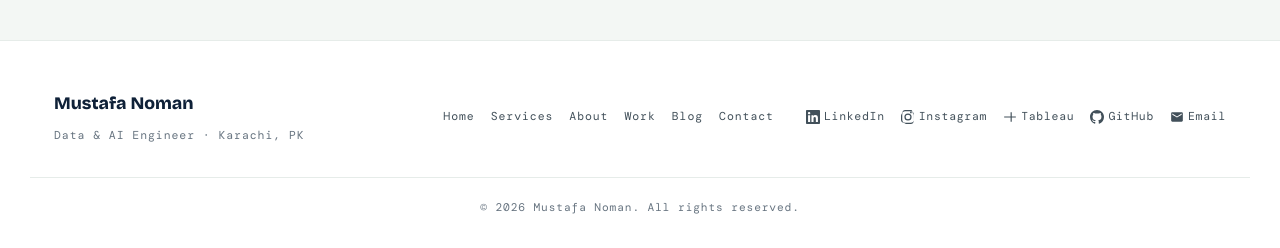
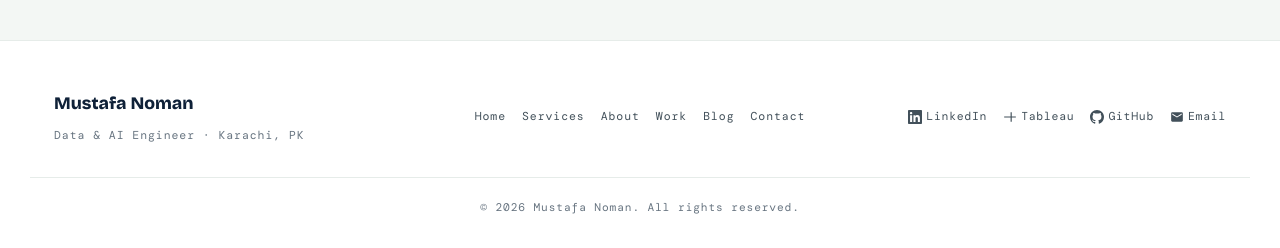
Before and after one commit to mustafanoman128/Website, a Flask app: page /blog in a window 1280 px wide. Shown: the part 1155-1403 px from the top of the page. Run offline with Flask 3, Linux system fonts and the light colour scheme; data that the repository does not hold is empty; some libraries are stand-ins or nearby versions.

Commit message:
Remove Instagram link from footer/nav
Co-Authored-By: Claude Sonnet 4.6 <noreply@anthropic.com>

```diff
--- a/templates/base.html
+++ b/templates/base.html
@@ -113,15 +113,6 @@
           </svg>
           LinkedIn
         </a>
-        <a href="https://www.instagram.com/mustafanoman128" target="_blank" rel="noopener noreferrer"
-          aria-label="Instagram Profile">
-          <svg width="14" height="14" fill="currentColor" viewBox="0 0 24 24"
-            style="vertical-align:middle;margin-right:4px">
-            <path
-              d="M12 2.163c3.204 0 3.584.012 4.85.07 1.366.062 2.633.334 3.608 1.308.975.974 1.246 2.241 1.308 3.608.058 1.266.07 1.645.07 4.85s-.012 3.584-.07 4.85c-.062 1.366-.334 2.633-1.308 3.608-.974.975-2.241 1.246-3.608 1.308-1.266.058-1.645.07-4.85.07s-3.584-.012-4.85-.07c-1.366-.062-2.633-.334-3.608-1.308-.975-.974-1.246-2.241-1.308-3.608C2.175 15.747 2.163 15.368 2.163 12s.012-3.584.07-4.85c.062-1.366.334-2.633 1.308-3.608.974-.975 2.241-1.246 3.608-1.308C8.416 2.175 8.796 2.163 12 2.163zm0-2.163C8.741 0 8.332.014 7.052.072 5.775.13 4.593.397 3.635 1.354 2.678 2.312 2.41 3.493 2.352 4.77.014 8.332 0 8.741 0 12c0 3.259.014 3.668.072 4.948.058 1.277.326 2.459 1.283 3.416.957.957 2.139 1.225 3.416 1.283C8.332 23.986 8.741 24 12 24s3.668-.014 4.948-.072c1.277-.058 2.459-.326 3.416-1.283.957-.957 1.225-2.139 1.283-3.416.058-1.28.072-1.689.072-4.948s-.014-3.668-.072-4.948c-.058-1.277-.326-2.459-1.283-3.416C19.407.397 18.225.13 16.948.072 15.668.014 15.259 0 12 0zm0 5.838a6.162 6.162 0 1 0 0 12.324 6.162 6.162 0 0 0 0-12.324zm0 10.162a3.999 3.999 0 1 1 0-7.998 3.999 3.999 0 0 1 0 7.998zm6.406-11.845a1.44 1.44 0 1 1-2.881 0 1.44 1.44 0 0 1 2.881 0z" />
-          </svg>
-          Instagram
-        </a>
         <a href="https://public.tableau.com/app/profile/mustafanoman128/" target="_blank" rel="noopener noreferrer"
           aria-label="Tableau Profile">
           <svg width="14" height="14" fill="currentColor" viewBox="0 0 24 24"
```
